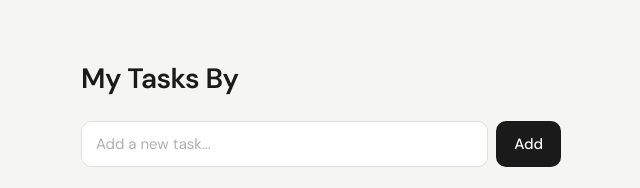
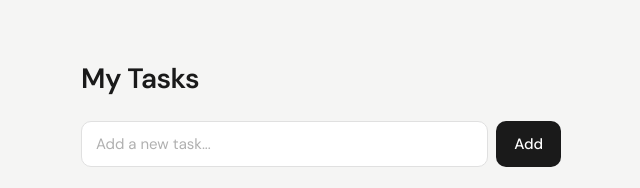
Before and after one commit to Pongpun1/To-Do-List, a plain HTML site: page index.html in a window 1280 px wide. Shown: the top 188 px of the page, 319-959 px from the left. Drawn offline with Linux system fonts and the light colour scheme.

Commit message:
Update index.html

```diff
--- a/index.html
+++ b/index.html
@@ -10,7 +10,7 @@
 <body>
 
   <div class="container">
-    <h1>My Tasks By</h1>
+    <h1>My Tasks</h1>
 
     <div class="input-row">
       <input type="text" id="task-input" placeholder="Add a new task...">
```
